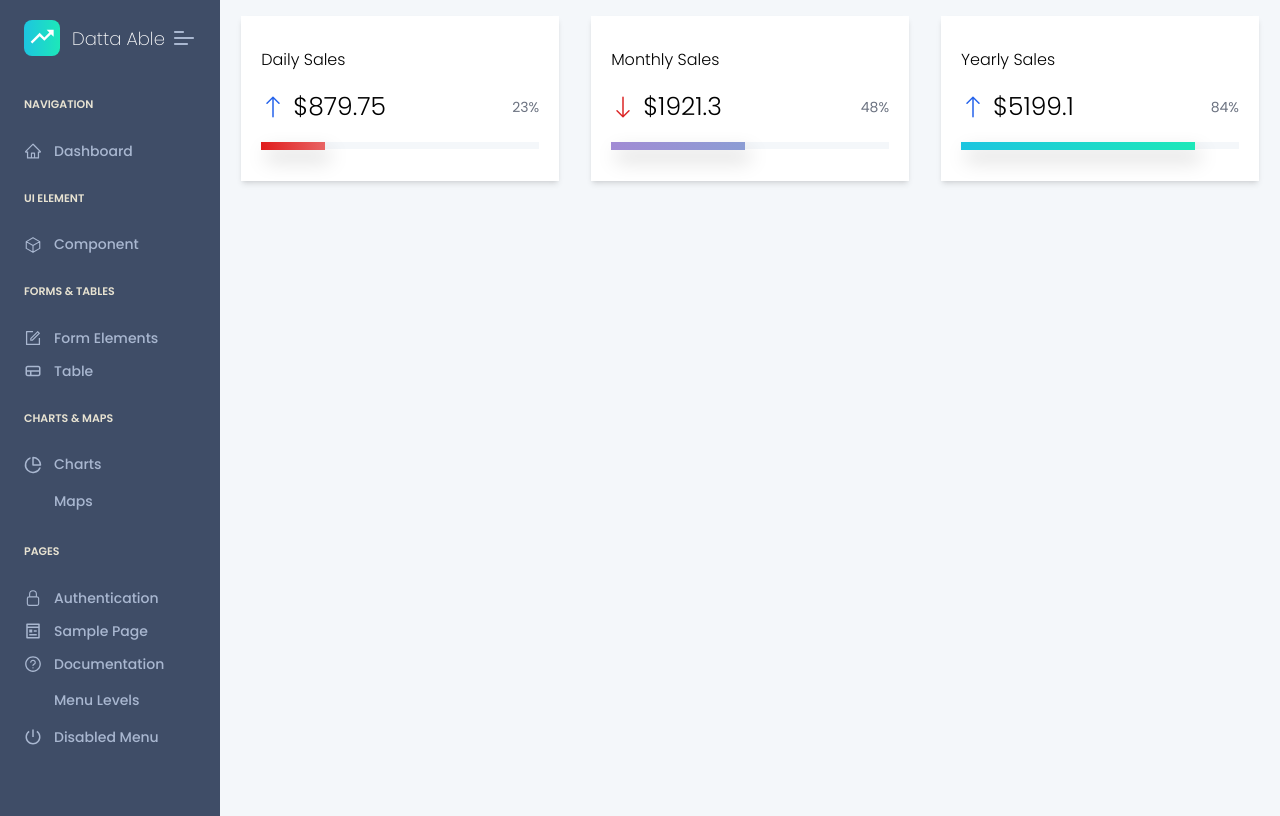
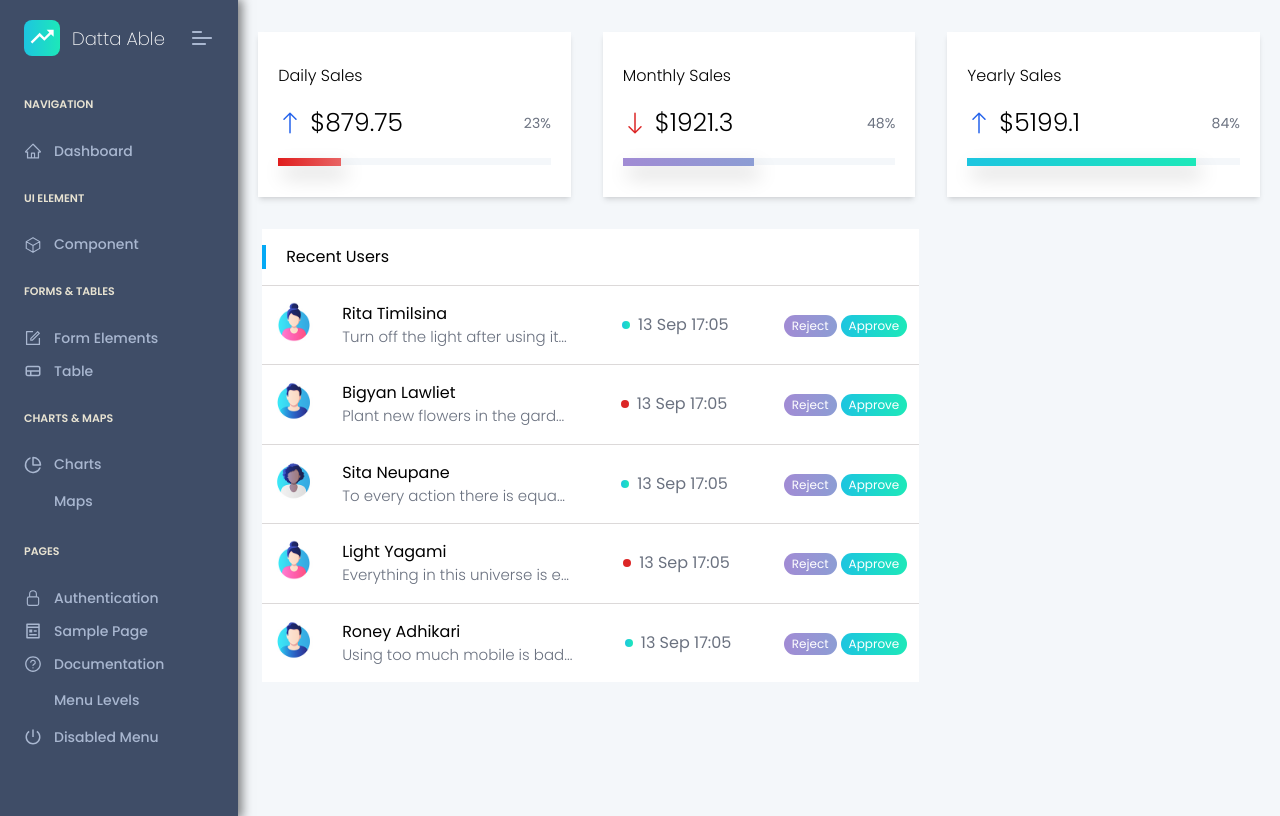
Before and after one commit to bigyan-sapkota/14_DATA_ABLE, a React (Vite) app: page / in a window 1280 px wide. Built offline with nearby package versions, Linux system fonts and the light colour scheme; some icons are missing.

Commit message:
made recent user container

```diff
--- a/package.json
+++ b/package.json
@@ -10,6 +10,7 @@
     "preview": "vite preview"
   },
   "dependencies": {
+    "date-fns": "^2.30.0",
     "react": "^18.2.0",
     "react-dom": "^18.2.0",
     "react-icons": "^4.11.0"
--- a/src/components/DashBoard.jsx
+++ b/src/components/DashBoard.jsx
@@ -6,6 +6,7 @@ const DashBoard = () => {
   return (
     <div className="bg-[#F4F7FA] w-full">
       <Sales />
+      <Users />
     </div>
   );
 };
--- a/src/components/Sales.jsx
+++ b/src/components/Sales.jsx
@@ -30,7 +30,7 @@ const salesItems = [
 
 const Sales = () => {
   return (
-    <div className="flex w-full justify-center">
+    <div className="flex w-full justify-center mt-4">
       {salesItems.map((item, i) => {
         return (
           <div
--- a/src/components/SideNav.jsx
+++ b/src/components/SideNav.jsx
@@ -50,7 +50,13 @@ const SideNav = () => {
   ];
 
   return (
-    <div className="sidenav">
+    <div
+      className="sidenav"
+      style={{
+        boxShadow: "2px 1px 10px 2px rgba(0, 0, 0, 0.5)",
+        zIndex: "999",
+      }}
+    >
       {/* LOGO AND MENUBAR SECTION */}
       <div className="sidenav__logo-and-menubar">
         <div className="sidenav_logo">
--- a/src/components/css/SideNav.css
+++ b/src/components/css/SideNav.css
@@ -1,5 +1,5 @@
 .sidenav {
-  @apply flex flex-col w-[20vw] bg-[#3F4D67] h-fit px-6 pt-5;
+  @apply flex flex-col w-[22vw] bg-[#3F4D67] h-fit px-6 pt-5 shadow-2xl;
 }
 
 .sidenav__logo-and-menubar {
--- /dev/null
+++ b/src/containers/Button.jsx
@@ -0,0 +1,16 @@
+import React from "react";
+
+const Button = ({ text, bgColor }) => {
+  return (
+    <button
+      className={`text-[12px] text-white font-normal ${bgColor} px-2 py-0.5 `}
+      style={{
+        borderRadius: "20px",
+      }}
+    >
+      {text}
+    </button>
+  );
+};
+
+export default Button;
--- /dev/null
+++ b/src/containers/DateAndTime.jsx
@@ -0,0 +1,11 @@
+import React from "react";
+import { format } from "date-fns";
+
+const DateAndTime = () => {
+  const date = new Date();
+  const dateFormat = "dd MMM HH:mm";
+  const formattedDate = format(date, dateFormat);
+  return <div>{formattedDate}</div>;
+};
+
+export default DateAndTime;
--- a/src/containers/Users.jsx
+++ b/src/containers/Users.jsx
@@ -1,28 +1,82 @@
 import React from "react";
+import DateAndTime from "./DateAndTime";
+import Button from "./Button";
 
 const UsersDetails = [
   {
-    name: "Rita Adhkari",
-    discription:
-      "You should have turned off the light. My friend we should save electricity.",
-    status: "offline",
+    name: "Rita Timilsina",
+    description: "Turn off the light after using it...",
+  },
+  {
+    name: "Bigyan Lawliet",
+    description: "Plant new flowers in the gard...",
+  },
+  {
+    name: "Sita Neupane",
+    description: "To every action there is equa...",
+  },
+  {
+    name: "Light Yagami",
+    description: "Everything in this universe is e...",
+  },
+  {
+    name: "Roney Adhikari",
+    description: "Using too much mobile is bad...",
   },
 ];
 
 const Users = () => {
   return (
-    <div className="flex w-full justify-sart">
-      <div className="">
+    <div className="w-full mt-4">
+      <div
+        className="bg-white ml-[1.5rem]"
+        style={{
+          width: "calc(60% + 2rem)",
+        }}
+      >
+        <div className="flex items-center py-4 gap-5">
+          <div className="h-6 w-1 bg-[#04A9F5]"></div>
+          <div className="">Recent Users</div>
+        </div>
         {UsersDetails.map((detail, i) => (
-          <div className="main_div">
-            <div className="image_username">
+          <div
+            key={i}
+            className="flex justify-between items-center py-4 px-3"
+            style={{
+              borderTop: "1px solid #dcd9d9",
+            }}
+          >
+            <div className="flex gap-7">
+              <div className="h-10 w-10">
+                <img src={`./user-${i + 1}.jpeg`} alt="" />
+              </div>
+              <div className="">
+                <p className="font-normal text-[16px]">{detail.name}</p>
+                <p className="font-light text-[15px] overflow-hidden text-gray-500">
+                  {detail.description}
+                </p>
+              </div>
+            </div>
+            <div className="flex items-center gap-2">
               <div>
-                <img src="./user-1.jpeg" alt="" />
+                <div
+                  className={`${
+                    (i + 1) % 2 == 0 ? "bg-red-600" : "blue-gradient"
+                  } w-2 h-2 rounded-full`}
+                ></div>
               </div>
-              <div></div>
+              <div className="text-gray-500">
+                <DateAndTime />
+              </div>
             </div>
-            <div className="status_date"></div>
-            <div className="buttons"></div>
+            <div className="flex gap-1">
+              <div>
+                <Button text="Reject" bgColor="purple-gradient" />
+              </div>
+              <div>
+                <Button text="Approve" bgColor="blue-gradient" />
+              </div>
+            </div>
           </div>
         ))}
       </div>
```
Also changed, not shown: src/App.css (deleted), 1 other file (tests, documents, lock files or other folders).
